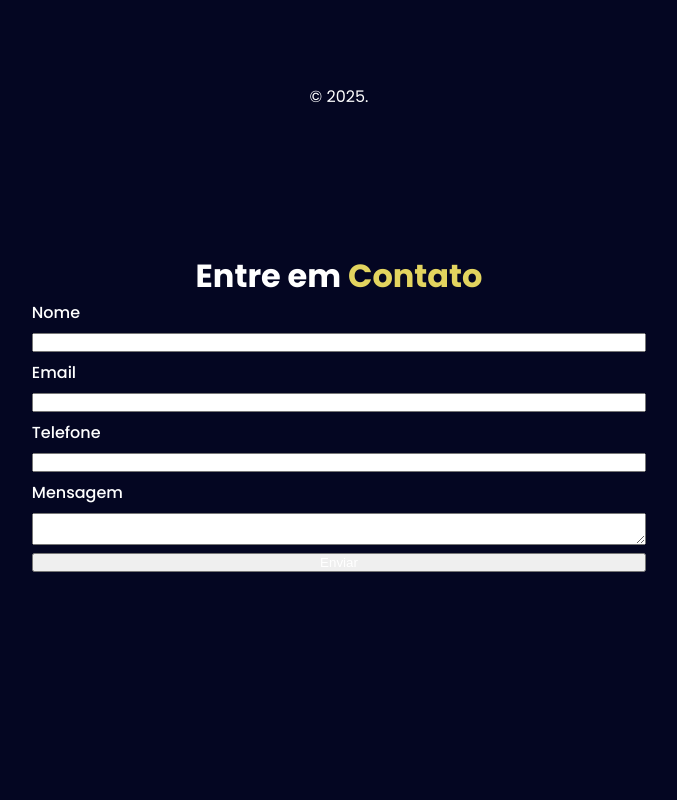
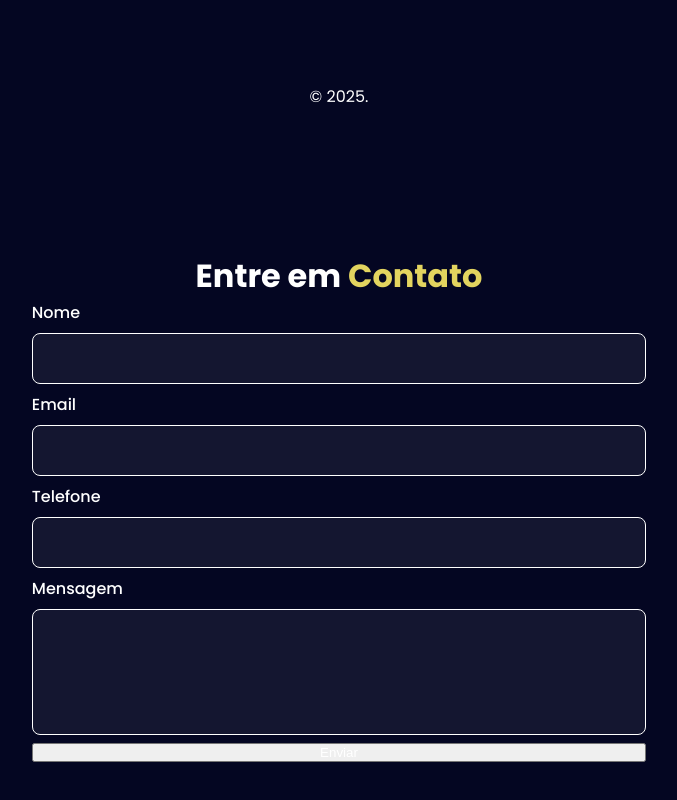
Before and after one commit to Airton-Fernandes/Projeto-Rajesh, a plain HTML site: page index.html in a window 1280 px wide. Shown: the part 684-1484 px from the top of the page, without its empty margins (301-978 px from the left). Drawn offline with Linux system fonts and the light colour scheme.

Commit message:
finalizandos inputs

```diff
--- a/index.html
+++ b/index.html
@@ -63,7 +63,7 @@
                     <input type="tel" id="telefone" name="telefone">
 
                     <label for="mensagem">Mensagem</label>
-                    <textarea name="mensagem" id="mensagem"></textarea>
+                    <textarea name="mensagem" id="mensagem"rows="4"></textarea>
 
                     <button type="submit">Enviar</button>
 
--- a/styles/main-contact.css
+++ b/styles/main-contact.css
@@ -35,3 +35,20 @@ main #contact .content form{
 main #contact .content form label{
   font-weight: 500;
 }
+
+main #contact .content form input,
+main #contact .content form textarea{
+  width: 100%;
+  padding: 0.75rem;
+  background-color: #ffffff10;
+  border-radius: 0.5rem;
+  font-family: inherit;
+  border: 0.063rem solid var(--cor-texto);
+  resize: none;
+  font-size: 1rem;
+}
+main #contact .content form input:focus,
+main #contact .content form textarea:focus{
+  outline: none;
+  border: 0.063rem solid var(--cor-secundaria);
+}
```
